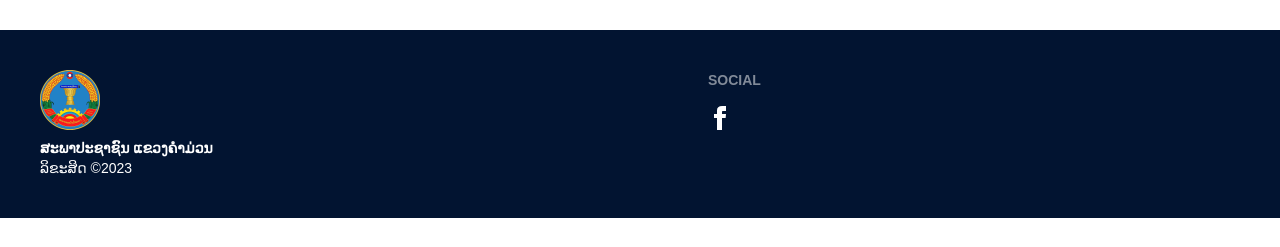
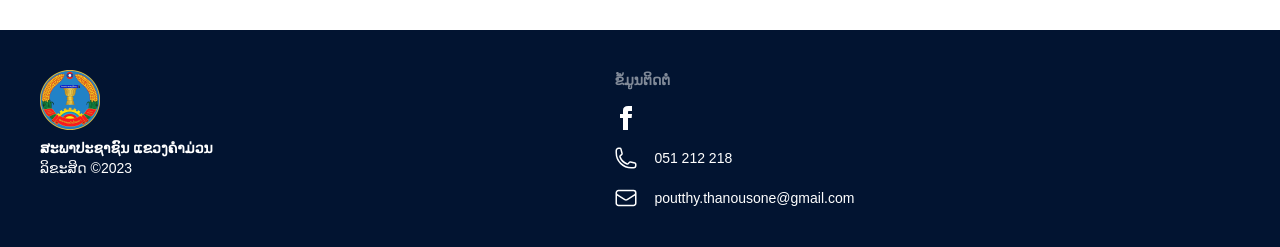
Before and after one commit to JarnKet/khammoun_assembly, a Next.js app: page / in a window 1280 px wide. Shown: the part 1646-1893 px from the top of the page. Before the commit the page ends 1864 px from the top, so only its background shows below. Built offline with nearby package versions, Linux system fonts and the light colour scheme; no server answers.

Commit message:
Add Contact information

```diff
--- a/src/components/Footer.jsx
+++ b/src/components/Footer.jsx
@@ -17,8 +17,8 @@
         </p>
       </div>
       <div>
-        <span className="footer-title">Social</span>
-        <div className="grid grid-flow-col gap-4">
+        <span className="footer-title">ຂໍ້ມູນຕິດຕໍ່</span>
+        <div className="flex flex-col gap-4">
           <Link href={`https://web.facebook.com/poutthy`} target="_blank">
             <svg
               xmlns="http://www.w3.org/2000/svg"
@@ -30,6 +30,44 @@
               <path d="M9 8h-3v4h3v12h5v-12h3.642l.358-4h-4v-1.667c0-.955.192-1.333 1.115-1.333h2.885v-5h-3.808c-3.596 0-5.192 1.583-5.192 4.615v3.385z"></path>
             </svg>
           </Link>
+          <div className="flex items-center gap-x-4">
+            <svg
+              xmlns="http://www.w3.org/2000/svg"
+              fill="none"
+              viewBox="0 0 24 24"
+              strokeWidth={1.5}
+              stroke="currentColor"
+              className="w-6 h-6"
+            >
+              <path
+                strokeLinecap="round"
+                strokeLinejoin="round"
+                d="M2.25 6.75c0 8.284 6.716 15 15 15h2.25a2.25 2.25 0 002.25-2.25v-1.372c0-.516-.351-.966-.852-1.091l-4.423-1.106c-.44-.11-.902.055-1.173.417l-.97 1.293c-.282.376-.769.542-1.21.38a12.035 12.035 0 01-7.143-7.143c-.162-.441.004-.928.38-1.21l1.293-.97c.363-.271.527-.734.417-1.173L6.963 3.102a1.125 1.125 0 00-1.091-.852H4.5A2.25 2.25 0 002.25 4.5v2.25z"
+              />
+            </svg>
+            <p>051 212 218</p>
+          </div>
+          <Link
+            href={`mailto:poutthy.thanousone@gmail.com`}
+            className="flex items-center gap-x-4"
+          >
+            <svg
+              xmlns="http://www.w3.org/2000/svg"
+              fill="none"
+              viewBox="0 0 24 24"
+              strokeWidth={1.5}
+              stroke="currentColor"
+              className="w-6 h-6"
+            >
+              <path
+                strokeLinecap="round"
+                strokeLinejoin="round"
+                d="M21.75 6.75v10.5a2.25 2.25 0 01-2.25 2.25h-15a2.25 2.25 0 01-2.25-2.25V6.75m19.5 0A2.25 2.25 0 0019.5 4.5h-15a2.25 2.25 0 00-2.25 2.25m19.5 0v.243a2.25 2.25 0 01-1.07 1.916l-7.5 4.615a2.25 2.25 0 01-2.36 0L3.32 8.91a2.25 2.25 0 01-1.07-1.916V6.75"
+              />
+            </svg>
+
+            <p>{`poutthy.thanousone@gmail.com`}</p>
+          </Link>
         </div>
       </div>
     </footer>
```
